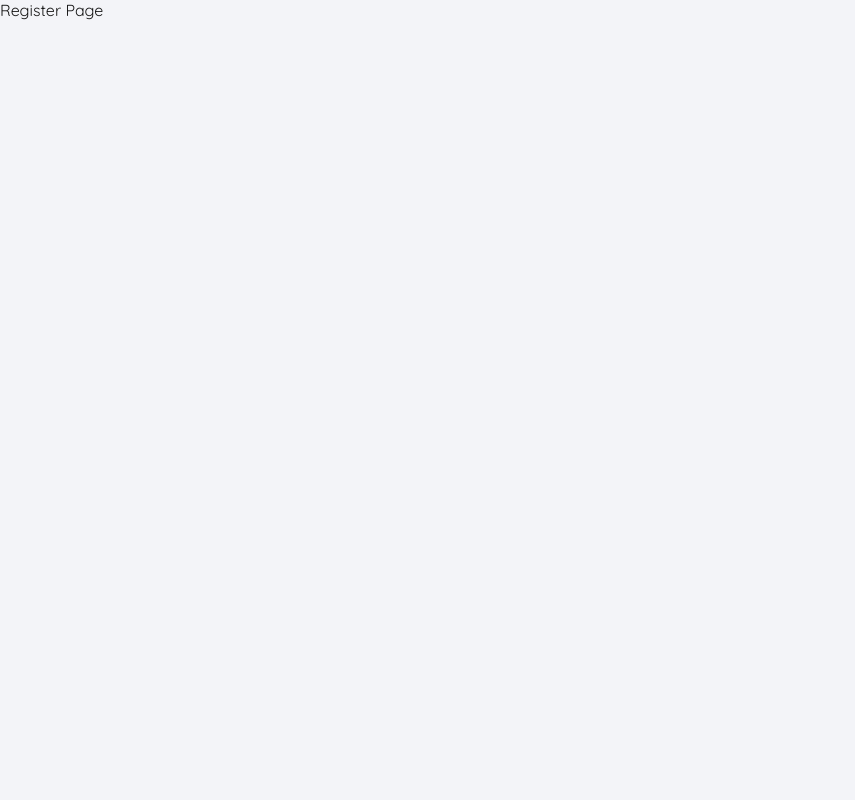
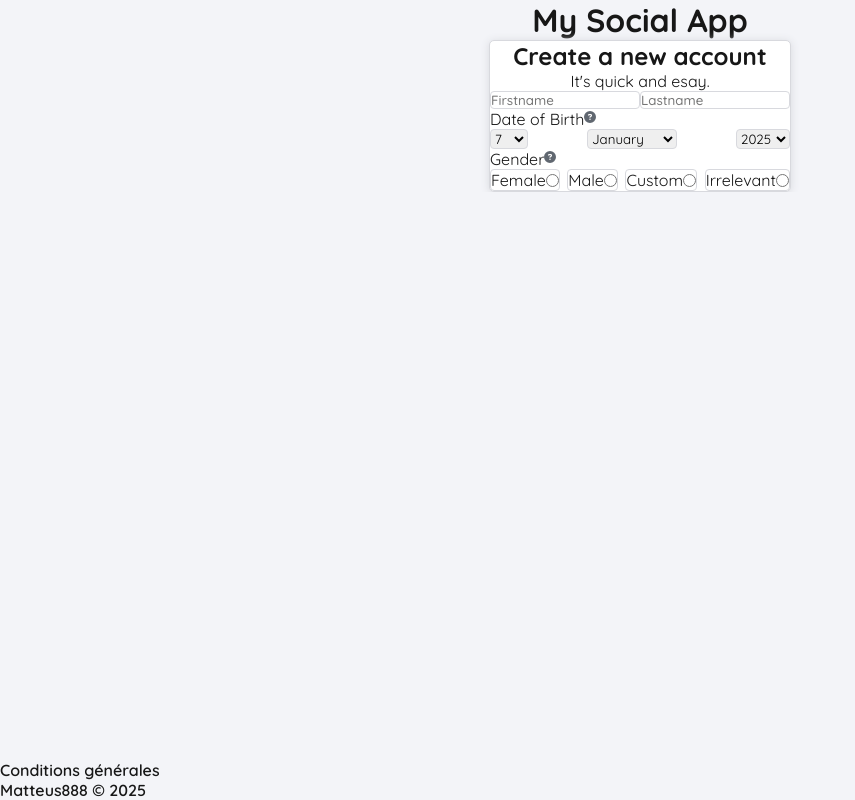
Before and after one commit to Matteus888/my-social-app-frontend, a Next.js app: page /register in a window 1280 px wide. Shown: the whole page, without its empty margins (0-855 px from the left). Built offline with nearby package versions, Linux system fonts and the light colour scheme.

Commit message:
Start register form

```diff
--- a/app/login/page.jsx
+++ b/app/login/page.jsx
@@ -83,7 +83,7 @@ export default function Login() {
         <h1 className={styles.title}>My Social App</h1>
         <InfoCard content="You must login to continue." />
         <div className={styles.loginContainer}>
-          <form onSubmit={async (e) => e.preventDefault()}>
+          <form action="submit" onSubmit={async (e) => e.preventDefault()}>
             <p className={styles.loginTitle}>Connect to My Social App</p>
             <div className={styles.infoAlert}>
               <p>You must login to continue.</p>
--- a/app/register/page.jsx
+++ b/app/register/page.jsx
@@ -1,3 +1,98 @@
+"use client";
+
+import styles from "../../styles/register.module.css";
+import Footer from "@/components/Footer";
+import { FontAwesomeIcon } from "@fortawesome/react-fontawesome";
+import { faCircleQuestion } from "@fortawesome/free-solid-svg-icons";
+import { useState } from "react";
+
 export default function Register() {
-  return <p>Register Page</p>;
+  const today = new Date();
+  const currentDay = today.getDate();
+  const currentMonth = today.getMonth();
+  const currentYear = today.getFullYear();
+
+  const [day, setDay] = useState(currentDay);
+  const [month, setMonth] = useState(currentMonth);
+  const [year, setYear] = useState(currentYear);
+
+  const days = Array.from({ length: new Date(year, month, 0).getDate() }, (_, i) => i + 1);
+  const months = ["January", "February", "March", "April", "May", "June", "July", "August", "September", "October", "November", "December"];
+  const currentYearValue = currentYear;
+  const years = Array.from({ length: 123 }, (_, i) => currentYearValue - i);
+
+  return (
+    <div className={styles.page}>
+      <div className={styles.main}>
+        <h1 className={styles.title}>My Social App</h1>
+        <div className={styles.registerContainer}>
+          <h2 className={styles.registerTitle}>Create a new account</h2>
+          <p className={styles.slogan}>It's quick and esay.</p>
+          <div className={styles.line}></div>
+          <form action="submit" onSubmit={async (e) => e.preventDefault()}>
+            <div className={styles.formContainer}>
+              <div className={styles.nameContainer}>
+                <input className={styles.input} type="text" placeholder="Firstname" />
+                <input className={styles.input} type="text" placeholder="Lastname" />
+              </div>
+              <div className={styles.birthDateContainer}>
+                <div className={styles.birthLabelContainer}>
+                  <p className={styles.birthLabel}>Date of Birth</p>
+                  <FontAwesomeIcon icon={faCircleQuestion} width={12} height={12} style={{ color: "#606770" }} />
+                </div>
+                <div className={styles.selectsContainer}>
+                  <select className={styles.select} aria-label="Day" value={day} onChange={(e) => setDay(e.target.value)}>
+                    {days.map((d) => (
+                      <option key={d} value={d}>
+                        {d}
+                      </option>
+                    ))}
+                  </select>
+                  <select className={styles.select} aria-label="Month" value={month} onChange={(e) => setMonth(e.target.value)}>
+                    {months.map((m, index) => (
+                      <option key={index + 1} value={index + 1}>
+                        {m}
+                      </option>
+                    ))}
+                  </select>
+                  <select className={styles.select} aria-label="Year" value={year} onChange={(e) => setYear(e.target.value)}>
+                    {years.map((y) => (
+                      <option key={y} value={y}>
+                        {y}
+                      </option>
+                    ))}
+                  </select>
+                </div>
+              </div>
+              <div className={styles.genderContainer}>
+                <div className={styles.genderLabelContainer}>
+                  <p className={styles.genderLabel}>Gender</p>
+                  <FontAwesomeIcon icon={faCircleQuestion} width={12} height={12} style={{ color: "#606770" }} />
+                </div>
+                <div className={styles.checkboxesContainer}>
+                  <label className={styles.checkboxLabel}>
+                    Female
+                    <input type="radio" />
+                  </label>
+                  <label className={styles.checkboxLabel}>
+                    Male
+                    <input type="radio" />
+                  </label>
+                  <label className={styles.checkboxLabel}>
+                    Custom
+                    <input type="radio" />
+                  </label>
+                  <label className={styles.checkboxLabel}>
+                    Irrelevant
+                    <input type="radio" />
+                  </label>
+                </div>
+              </div>
+            </div>
+          </form>
+        </div>
+      </div>
+      <Footer />
+    </div>
+  );
 }
--- /dev/null
+++ b/styles/register.module.css
@@ -0,0 +1,151 @@
+.page {
+  display: flex;
+  justify-content: center;
+  width: 100vw;
+
+  .main {
+    display: flex;
+    flex-direction: column;
+    align-items: center;
+    margin-top: 40;
+    width: 600;
+
+    .title {
+      padding-bottom: 10;
+    }
+
+    .registerContainer {
+      display: flex;
+      flex-direction: column;
+      align-items: center;
+      width: 450;
+      height: 570;
+      margin-top: 20;
+      margin-bottom: 12;
+      background-color: white;
+      border: 1px solid var(--lightgrey3);
+      border-radius: 5px;
+      box-shadow: 0 1px 8px var(--lightgrey3);
+
+      .registerTitle {
+        margin-top: 12;
+      }
+
+      .slogan {
+        margin-top: 2;
+      }
+
+      .line {
+        width: 100%;
+        height: 1;
+        margin-top: 12;
+        background-color: var(--lightgrey3);
+      }
+
+      .formContainer {
+        display: flex;
+        flex-direction: column;
+        align-items: center;
+        width: 410;
+
+        .nameContainer {
+          display: flex;
+          justify-content: space-between;
+          width: 100%;
+          margin-top: 18;
+
+          .input {
+            width: 200;
+            height: 40;
+            padding: 0 14;
+            border: 1px solid var(--lightgrey3);
+            border-radius: 4px;
+            font-size: 16;
+            font-weight: 500;
+            font-family: var(--font-quicksand),
+              Arial,
+              sans-serif;
+
+            &:focus {
+              border-color: black;
+
+              &::placeholder {
+                opacity: 0.6;
+              }
+            }
+          }
+        }
+
+        .birthDateContainer {
+          display: flex;
+          flex-direction: column;
+          width: 100%;
+          margin-top: 14;
+
+          .birthLabelContainer {
+            display: flex;
+
+            .birthLabel {
+              font-size: 12;
+              margin-right: 6;
+            }
+          }
+
+          .selectsContainer {
+            display: flex;
+            justify-content: space-between;
+            width: 100%;
+            margin-top: 4;
+
+            .select {
+              width: 125;
+              height: 35;
+              border: 1px solid var(--lightgrey3);
+              border-radius: 4px;
+              font-size: 14;
+              font-family: var(--font-quicksand),
+                Arial,
+                sans-serif;
+            }
+          }
+        }
+
+        .genderContainer {
+          display: flex;
+          flex-direction: column;
+          width: 100%;
+          margin-top: 14;
+
+          .genderLabelContainer {
+            display: flex;
+
+            .genderLabel {
+              font-size: 12;
+              margin-right: 6;
+            }
+          }
+
+          .checkboxesContainer {
+            display: flex;
+            justify-content: space-between;
+            width: 100%;
+            margin-top: 4;
+
+            .checkboxLabel {
+              display: flex;
+              justify-content: space-between;
+              align-items: center;
+              width: 95;
+              height: 35;
+              padding: 0 5;
+              border: 1px solid var(--lightgrey3);
+              border-radius: 4px;
+              font-size: 14;
+            }
+          }
+        }
+      }
+    }
+
+  }
+}
```
